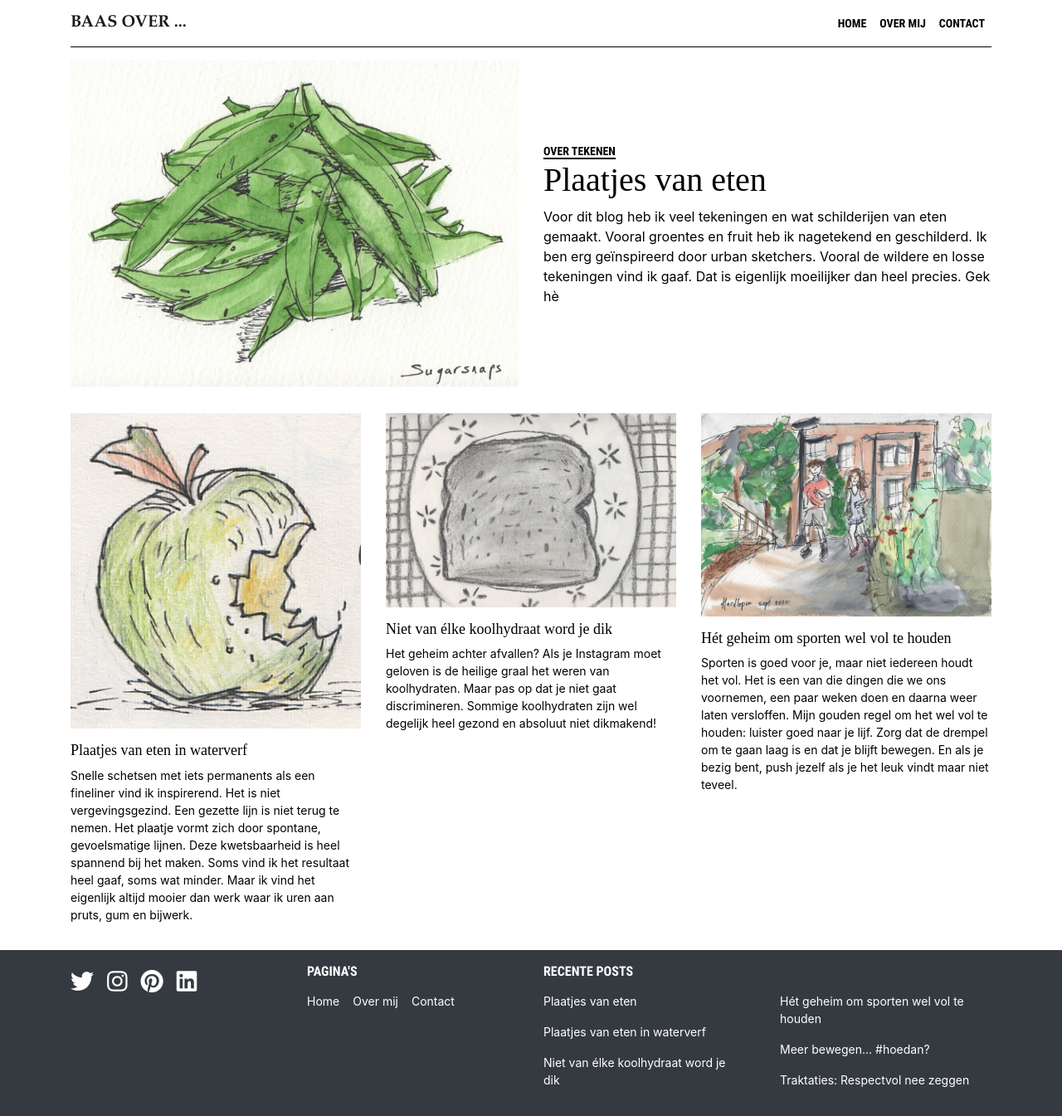
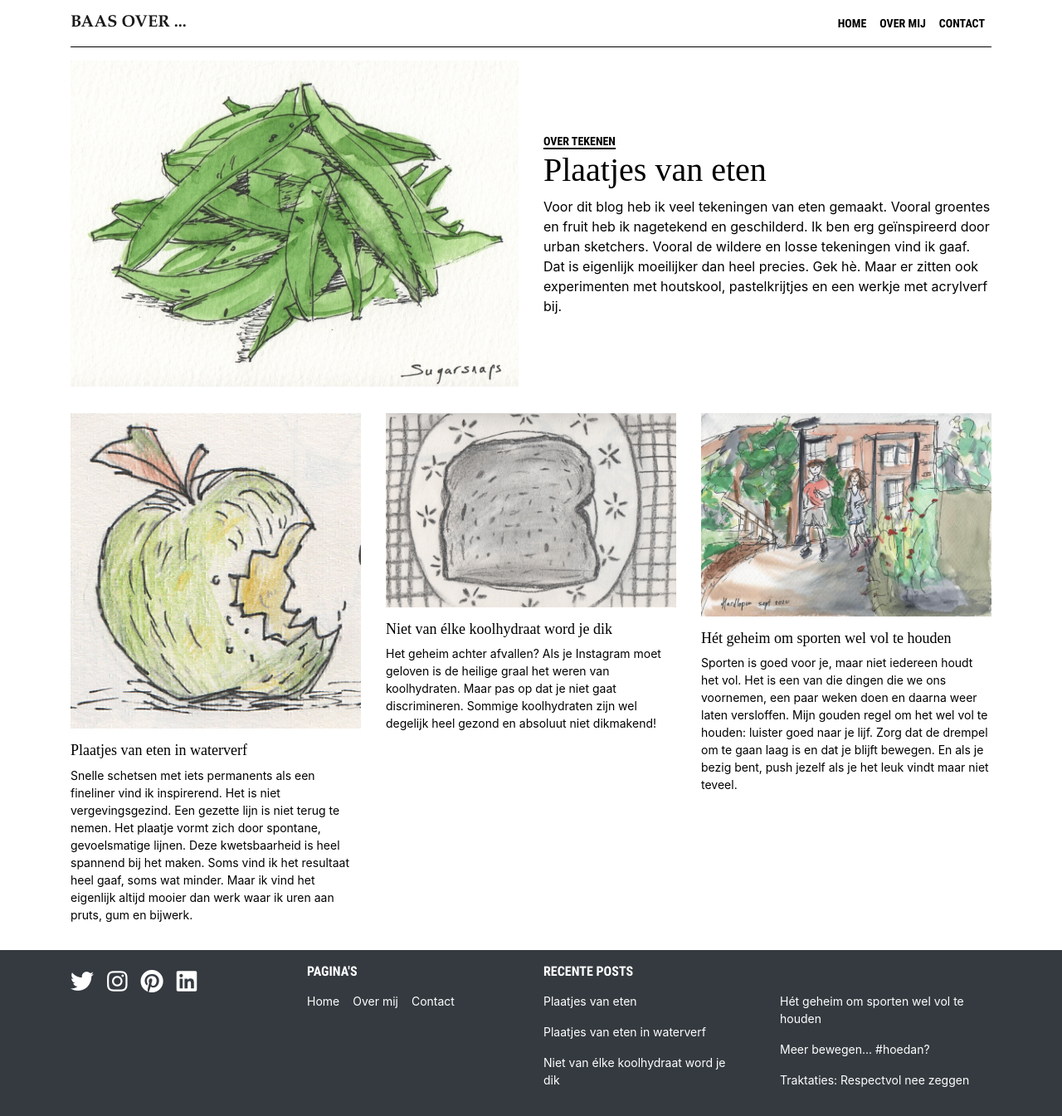
Before and after one commit to BaasLimited/baasovereten.github.io, a Jekyll site: the page built from index.html, in a window 1280 px wide and 1345 px high. Shown: the whole window at 83% size. Built offline with Jekyll 4.4.1, drawn with Linux system fonts in a browser that asks for light colours; some web fonts are replaced.

Commit message:
Update 2020-10-10-gallerij-eten.md

```diff
--- a/_posts/2020-10-10-gallerij-eten.md
+++ b/_posts/2020-10-10-gallerij-eten.md
@@ -5,7 +5,7 @@ tag:        "Over tekenen"
 category:   "over-tekenen"
 image:      /uploads/sugarsnaps.jpg
 caption:    "Sugarsnaps (waterverf en fineliner in schetsboekje)"
-excerpt:    "Voor dit blog heb ik veel tekeningen en wat schilderijen van eten gemaakt. Vooral groentes en fruit heb ik nagetekend en geschilderd. Ik ben erg geïnspireerd door urban sketchers. Vooral de wildere en losse tekeningen vind ik gaaf. Dat is eigenlijk moeilijker dan heel precies. Gek hè"
+excerpt:    "Voor dit blog heb ik veel tekeningen van eten gemaakt. Vooral groentes en fruit heb ik nagetekend en geschilderd. Ik ben erg geïnspireerd door urban sketchers. Vooral de wildere en losse tekeningen vind ik gaaf. Dat is eigenlijk moeilijker dan heel precies. Gek hè. Maar er zitten ook experimenten met houtskool, pastelkrijtjes en een werkje met acrylverf bij."
 published:  true
 ---
 
```
